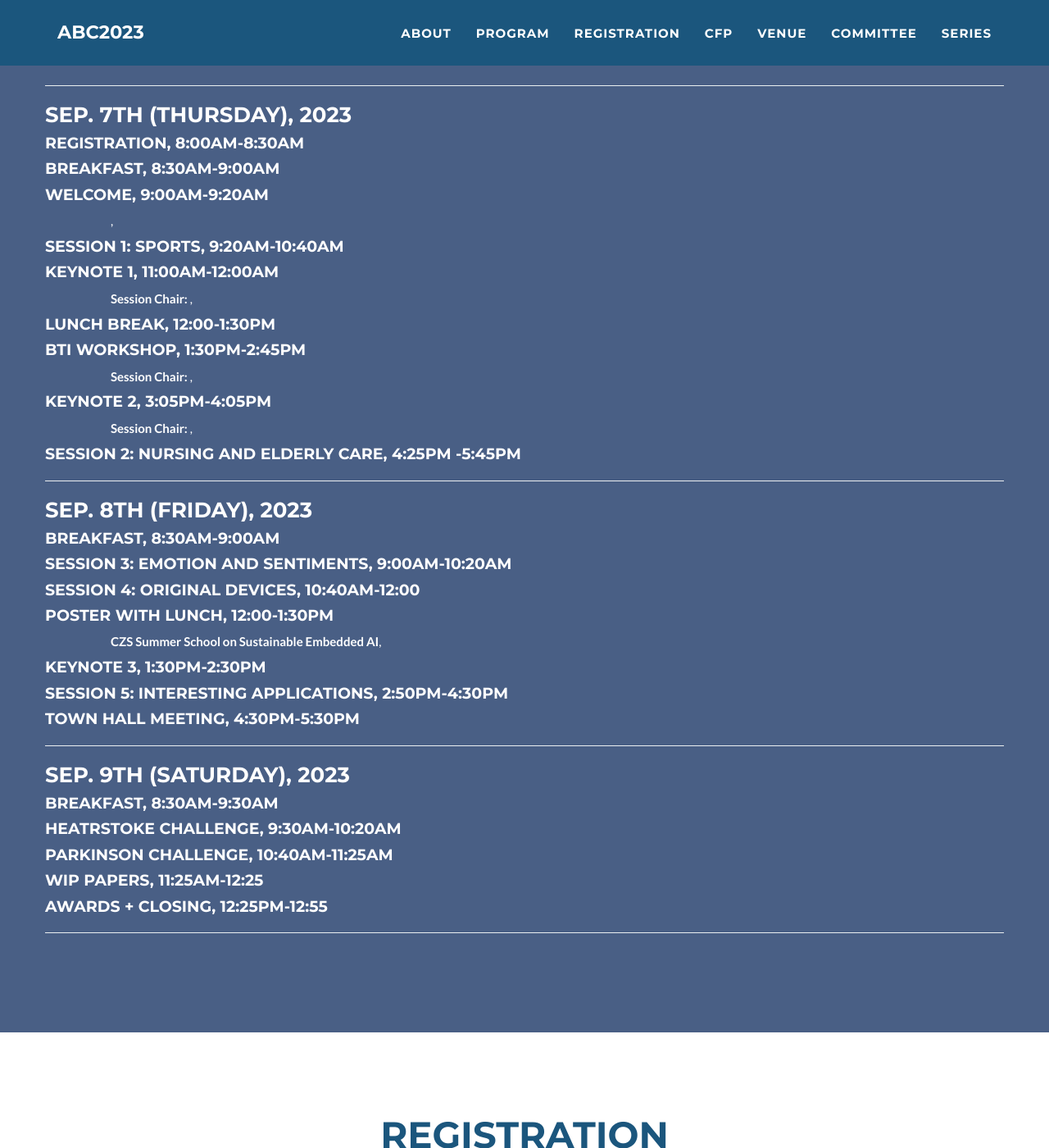
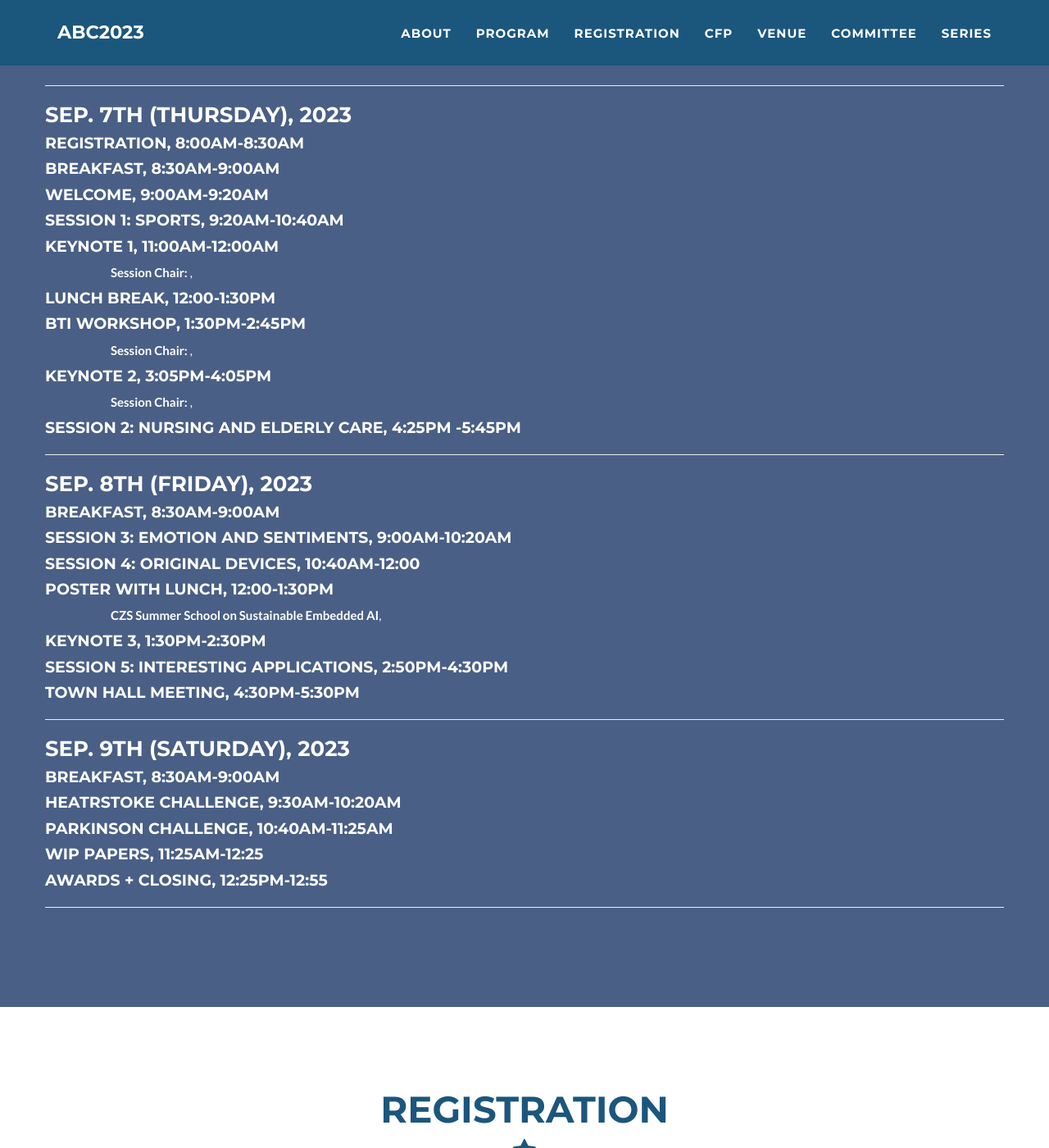
Before and after one commit to abc-research/abc-research.github.io, a Jekyll site: the page built from index.html, in a window 1280 px wide and 1400 px high, scrolled down 2436 px. Shown: the whole window at 82% size. Built offline with Jekyll 4.4.1, drawn with Linux system fonts in a browser that asks for light colours.

Commit message:
Update _config.yml

```diff
--- a/_config.yml
+++ b/_config.yml
@@ -96,7 +96,7 @@ program:
       - name: "Welcome"
         time: "9:00am-9:20am"
         paper:
-          - title: ""
+#          - title: ""
       - name: "Session 1: Sports"
         time: "9:20am-10:40am"
         paper:
@@ -171,7 +171,7 @@ program:
   - date: "Sep. 9th (Saturday), 2023"
     session:
       - name: "Breakfast"
-        time: "8:30am-9:30am"
+        time: "8:30am-9:00am"
       - name: "Heatrstoke Challenge"
         time: "9:30am-10:20am"
         paper:
```
